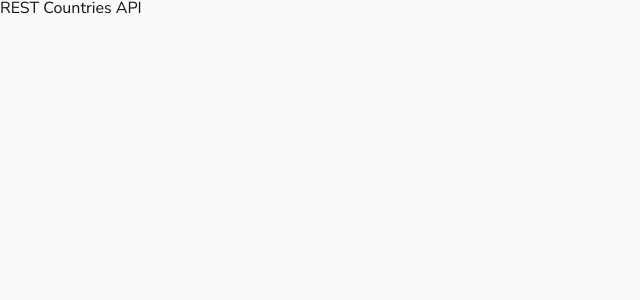
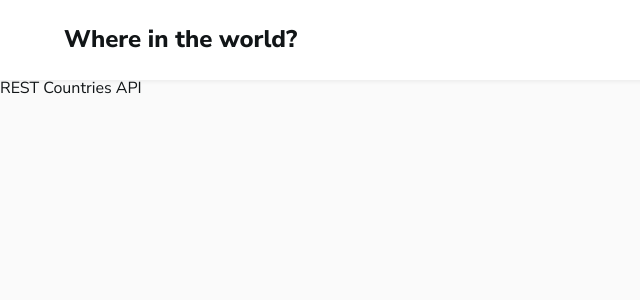
Before and after one commit to jpdrsanchez/typescript-rest-countries-api, a Next.js app: page / in a window 1280 px wide. Shown: the top 300 px of the page, without its empty margins (0-640 px from the left). Built offline with nearby package versions, Linux system fonts and the light colour scheme.

Commit message:
feat(components): create Header component with tests

```diff
--- /dev/null
+++ b/src/components/Header/index.tsx
@@ -0,0 +1,27 @@
+import { ReactText } from 'react'
+
+import * as S from './styles'
+import Heading from 'components/common/Heading'
+
+type HeaderProps = {
+  title: ReactText
+}
+
+const Header = ({ title }: HeaderProps) => {
+  return (
+    <S.Header>
+      <S.HeaderContainer>
+        <Heading
+          level={1}
+          size={{ mobile: 14, desktop: 24 }}
+          weight={800}
+          lineHeight={{ mobile: 20, desktop: 33 }}
+        >
+          {title}
+        </Heading>
+      </S.HeaderContainer>
+    </S.Header>
+  )
+}
+
+export default Header
--- /dev/null
+++ b/src/components/Header/styles.ts
@@ -0,0 +1,20 @@
+import Container from 'components/common/Container'
+import styled from 'styled-components'
+
+export const Header = styled.header`
+  padding-bottom: 1.875rem;
+  padding-top: 1.875rem;
+  background: var(--main);
+  box-shadow: 0px 2px 4px rgba(0, 0, 0, 0.0562443);
+
+  @media (min-width: 36em) {
+    padding-bottom: 1.5rem;
+    padding-top: 1.4375rem;
+  }
+`
+
+export const HeaderContainer = styled(Container)`
+  display: flex;
+  align-items: center;
+  justify-content: space-between;
+`
--- a/src/pages/_app.tsx
+++ b/src/pages/_app.tsx
@@ -6,6 +6,7 @@ import '@fontsource/nunito-sans/600.css'
 import '@fontsource/nunito-sans/800.css'
 
 import GlobalStyles from 'styles/global'
+import Header from 'components/Header'
 
 function MyApp({ Component, pageProps }: AppProps) {
   return (
@@ -14,6 +15,7 @@ function MyApp({ Component, pageProps }: AppProps) {
         <title>REST Countries API</title>
       </Head>
       <GlobalStyles />
+      <Header title="Where in the world?" />
       <Component {...pageProps} />
     </>
   )
```
Also changed, not shown: src/components/Header/test.tsx (added, +17 -0 lines).
